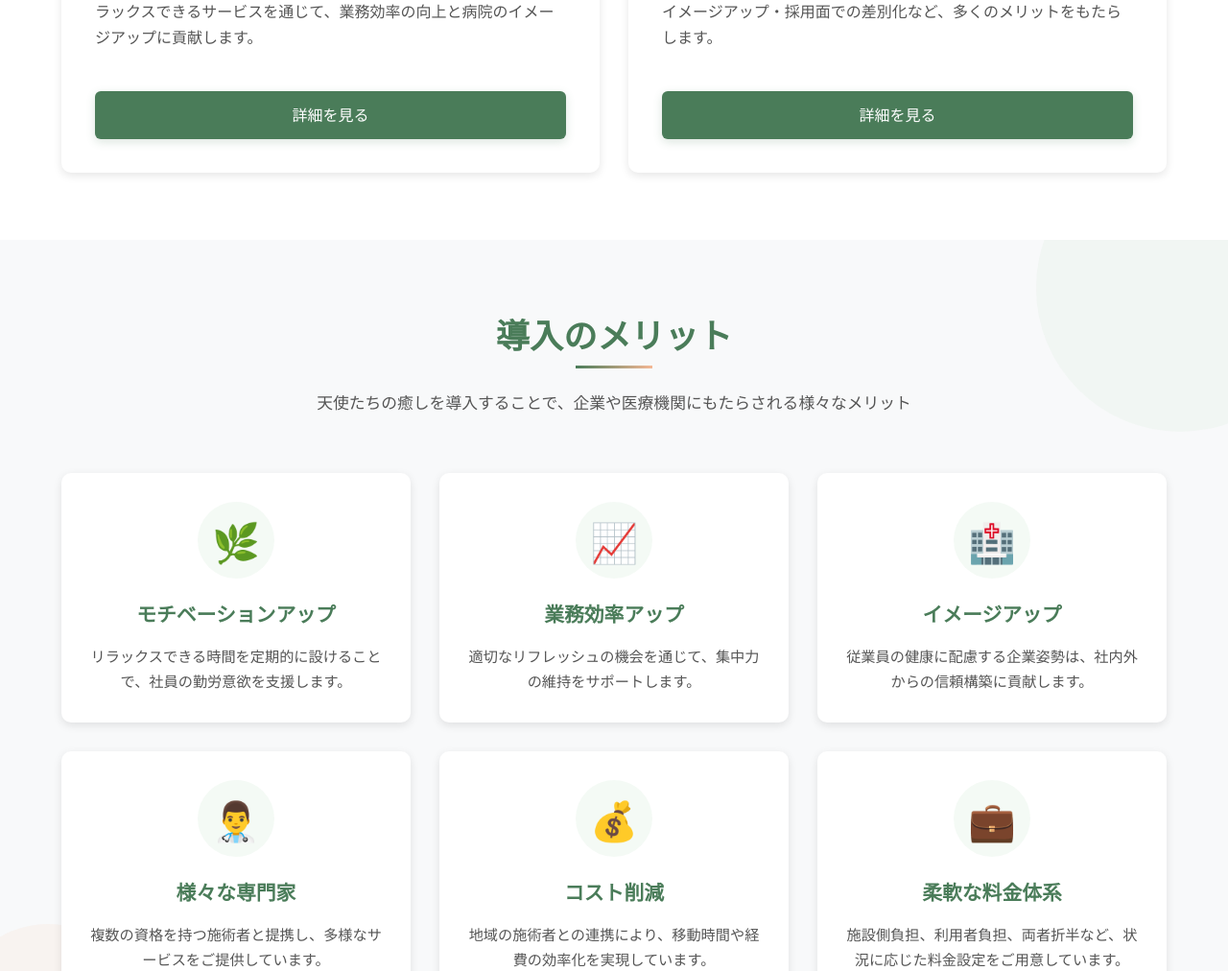
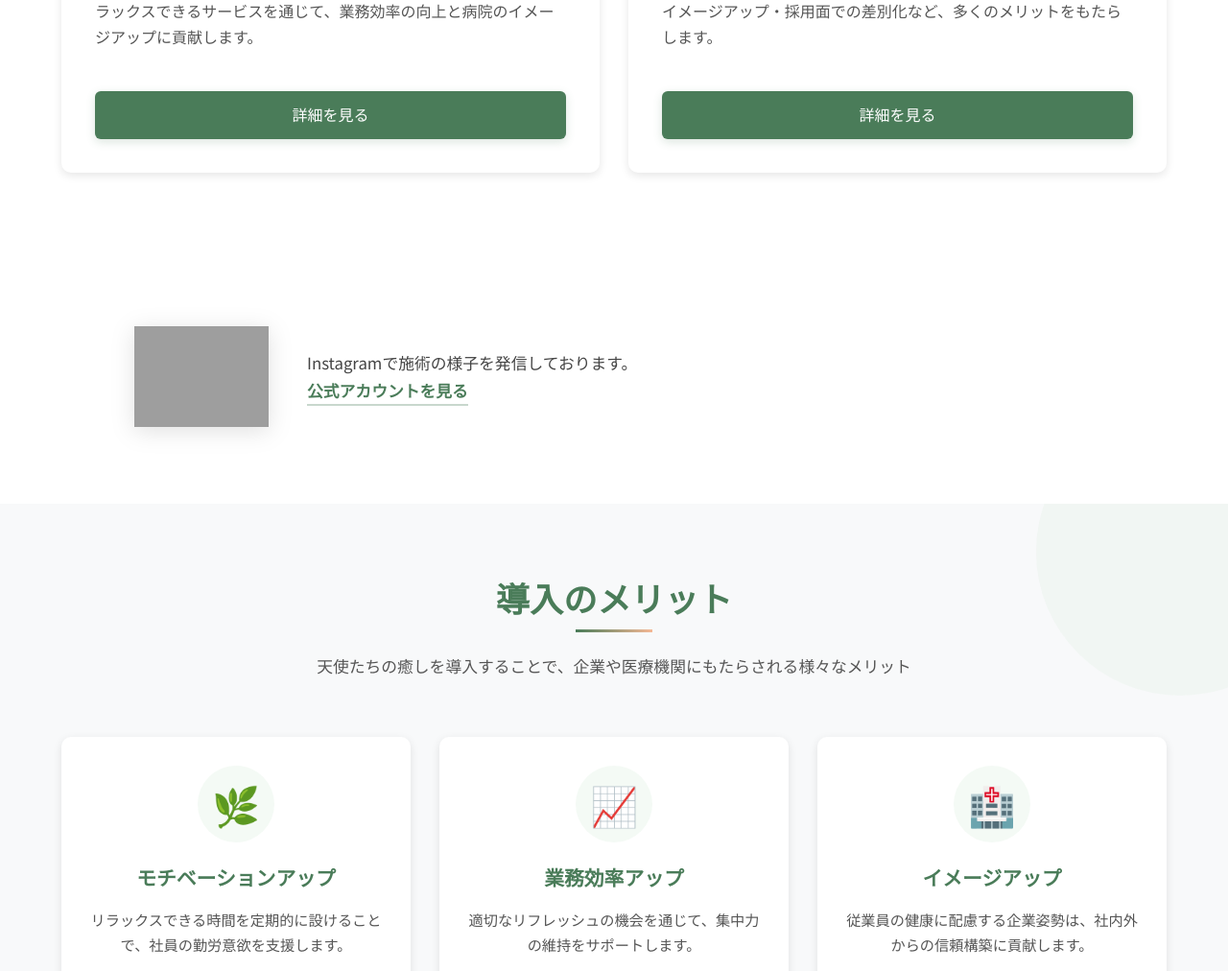
Before and after one commit to marky808/angels-healing-site, a PHP site: page / in a window 1280 px wide. Shown: the part 889-1901 px from the top of the page at 96% size. Run offline with PHP 8.4, Linux system fonts and the light colour scheme; grey boxes are pictures that could not be loaded.

Commit message:
Add Instagram overview section, benefits image, sanitize FTP credentials and add .gitignore

```diff
--- a/assets/css/main.css
+++ b/assets/css/main.css
@@ -1062,7 +1062,6 @@ footer {
     margin-right: 40px;
     transition: var(--transition-normal);
     border: none; /* 左ボーダーを削除 */
-    transform: translateY(0);
 }
 
 /* テキストブロックのホバーエフェクト */
@@ -1535,18 +1534,70 @@ footer {
     font-size: 16px;
 }
 
-/* Responsive */
-@media (max-width: 480px) {
-    .admin-modal-content {
-        margin: 10% auto;
-        width: 95%;
-    }
-
-    .admin-modal-body {
-        padding: 25px 20px;
-    }
-
-    .admin-modal-header {
-        padding: 18px 20px;
-    }
-}
+/* ===== 導入メリット画像セクション ===== */
+.benefits-image {
+    padding: 40px 0 60px;
+    background: #fff;
+}
+.benefits-image .container { max-width: 1200px; }
+.benefits-image-wrapper {
+    margin: 0;
+    position: relative;
+    border-radius: 16px;
+    overflow: hidden;
+    box-shadow: var(--shadow-sm);
+}
+.benefits-image-wrapper img {
+    display: block;
+    width: 100%;
+    height: auto;
+}
+
+/* === Instagram 簡易紹介セクション === */
+.instagram-overview {
+    padding: 70px 0 60px;
+    background: #fff;
+}
+.instagram-overview .container {
+    display: flex;
+    align-items: center;
+    gap: 40px;
+    max-width: 1000px;
+}
+.instagram-overview-icon {
+    width: 140px;
+    height: auto;
+    display: block;
+    filter: drop-shadow(0 4px 12px rgba(0,0,0,0.12));
+    transition: transform .3s ease;
+}
+.instagram-overview-link:hover .instagram-overview-icon {
+    transform: scale(1.05) rotate(-3deg);
+}
+.instagram-overview-text p {
+    font-size: 1.05rem;
+    line-height: 1.7;
+    color: #444;
+}
+.instagram-overview-text a {
+    color: var(--primary-color);
+    font-weight: 600;
+    text-decoration: none;
+    border-bottom: 2px solid rgba(74,124,89,.3);
+    padding-bottom: 2px;
+    transition: .25s;
+}
+.instagram-overview-text a:hover {
+    border-color: var(--primary-color);
+}
+/* 視覚的に不要な見出しを隠す */
+.visually-hidden {
+    position: absolute !important;
+    height: 1px; width: 1px; overflow: hidden; clip: rect(1px,1px,1px,1px); white-space: nowrap;
+}
+@media (max-width: 780px) {
+    .instagram-overview { padding: 60px 0 50px; }
+    .instagram-overview .container { flex-direction: column; text-align: center; gap: 25px; }
+    .instagram-overview-icon { width: 110px; }
+    .instagram-overview-text p { font-size: 1rem; }
+}
--- a/index.html
+++ b/index.html
@@ -41,6 +41,20 @@
           <h3>企業向け</h3>
           <p>働く社員様へ健康と癒しをお届けします。健康経営・生産性向上・イメージアップ・採用面での差別化など、多くのメリットをもたらします。</p>
           <a href="corporate.html" class="btn">詳細を見る</a>
+        </div>
+    </section>
+
+    <!-- Instagram 簡易紹介セクション（新規追加） -->
+    <section class="instagram-overview" aria-labelledby="instagram-overview-title">
+        <div class="container">
+            <a href="https://www.instagram.com/angels.healing.tokyo/" target="_blank" rel="noopener" class="instagram-overview-link" aria-label="Instagram公式アカウントへ">
+                <img src="assets/images/insta icon.jpg" alt="Instagram" loading="lazy" class="instagram-overview-icon">
+            </a>
+            <div class="instagram-overview-text">
+                <h2 id="instagram-overview-title" class="visually-hidden">Instagram</h2>
+                <p>Instagramで施術の様子を発信しております。<br>
+                <a href="https://www.instagram.com/angels.healing.tokyo/" target="_blank" rel="noopener">公式アカウントを見る</a></p>
+            </div>
         </div>
     </section>
 
@@ -101,6 +115,15 @@
                     <p>施設側負担、利用者負担、両者折半など、状況に応じた料金設定をご用意しています。</p>
                 </div>
             </div>
+        </div>
+    </section>
+
+    <!-- 導入メリット画像セクション追加 -->
+    <section class="benefits-image">
+        <div class="container">
+            <figure class="benefits-image-wrapper">
+                <img src="assets/images/245443.jpg" alt="サービス紹介イメージ" loading="lazy">
+            </figure>
         </div>
     </section>
 
```
Also changed, not shown: 1 other file.
